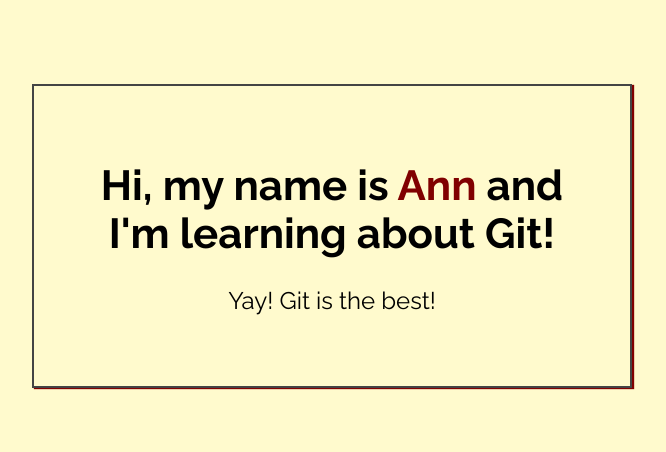
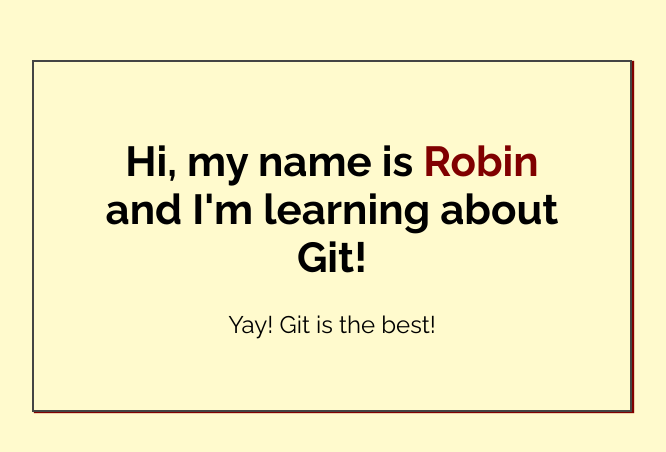
Before and after one commit to RobinJ282/my-first-repo, a plain HTML site: page index.html in a window 1280 px wide. Shown: the part 164-616 px from the top of the page, without its empty margins (308-974 px from the left). Drawn offline with Linux system fonts and the light colour scheme.

Commit message:
Changed name to my name in index.html

```diff
--- a/index.html
+++ b/index.html
@@ -14,7 +14,7 @@
 <body>
 
     <div class="greeting">
-        <h1>Hi, my name is <span class="highlight">Ann</span> and I'm learning about Git! </h1>
+        <h1>Hi, my name is <span class="highlight">Robin</span> and I'm learning about Git! </h1>
 
         <p>Yay! Git is the best!</p>
     </div>
```
